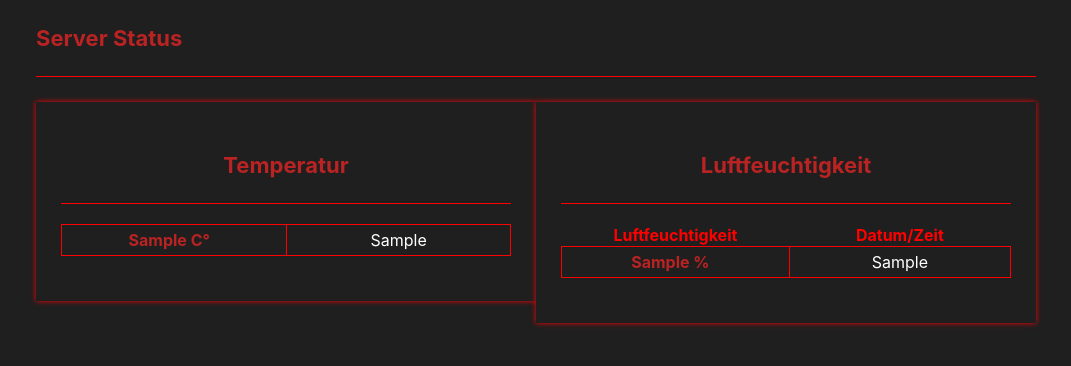
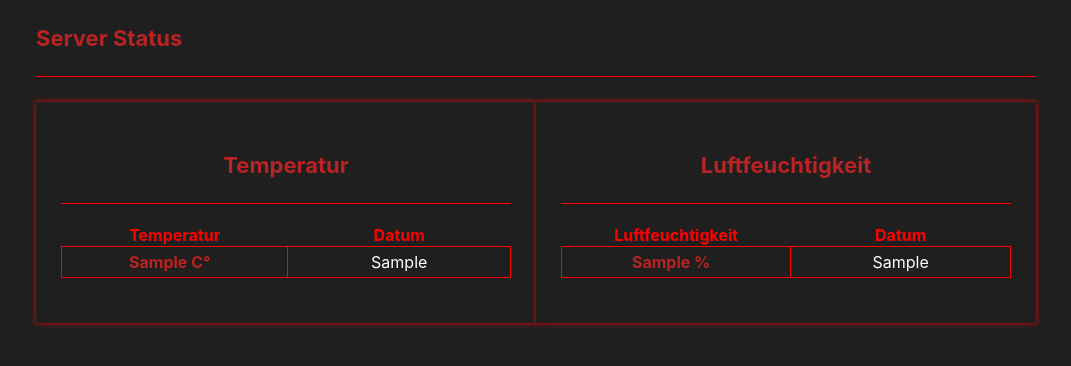
Before and after one commit to Yokai-SUEW/html_old, a PHP site: page /status.php in a window 1280 px wide. Shown: the part 68-434 px from the top of the page, without its empty margins (104-1175 px from the left). Run offline with PHP 8.4, Linux system fonts and the light colour scheme; the visitor is signed in with stand-in values (Sample User, id 1); tables that the repository leaves empty or names only in its code hold one stand-in row (values such as "Sample post"); some libraries are stand-ins or nearby versions.

Commit message:
Update status.php

```diff
--- a/status.php
+++ b/status.php
@@ -46,6 +46,10 @@ if (mysqli_num_rows($result) > 0) {
 		echo "<table>";
 		echo "<tbody>";
 		echo "<tr>";
+			echo "<th>Temperatur</th>";
+			echo "<th>Datum</th>";
+		echo "</tr>";
+		echo "<tr>";
 			echo "<td>" . $row["Temperatur"] . " C&deg;" . "</td>";
 			echo "<td>" . $row["Datum"] . "</td>";
 		echo "</tr>";
@@ -69,13 +73,11 @@ $result = mysqli_query($conn, $sql);
 if (mysqli_num_rows($result) > 0) {
 	while($row = mysqli_fetch_assoc($result)) {
 		echo "<table>";
-		echo "<thead>";
+		echo "<tbody>";
 		echo "<tr>";
-			echo "<th>" . "Luftfeuchtigkeit" . "</th>";
-			echo "<th>" . "Datum/Zeit" . "</th>";
+			echo "<th>Luftfeuchtigkeit</th>";
+			echo "<th>Datum</th>";
 		echo "</tr>";
-		echo "</thead>";
-		echo "<tbody>";
 		echo "<tr>";
 			echo "<td>" . $row["Luftfeuchtigkeit"] . " %" . "</td>";
 			echo "<td>" . $row["Datum"] . "</td>";
```
